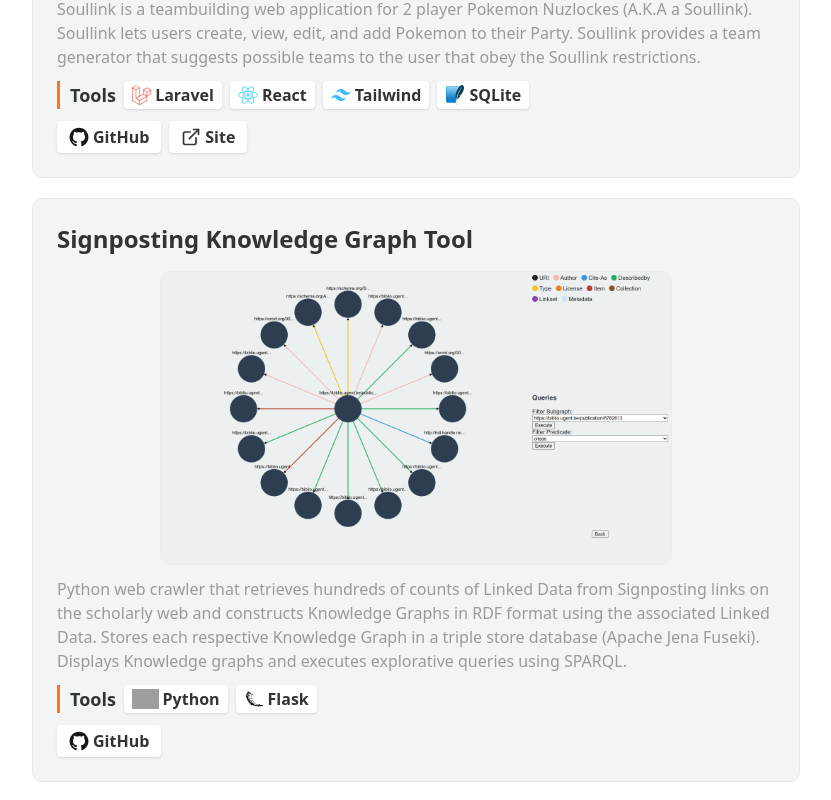
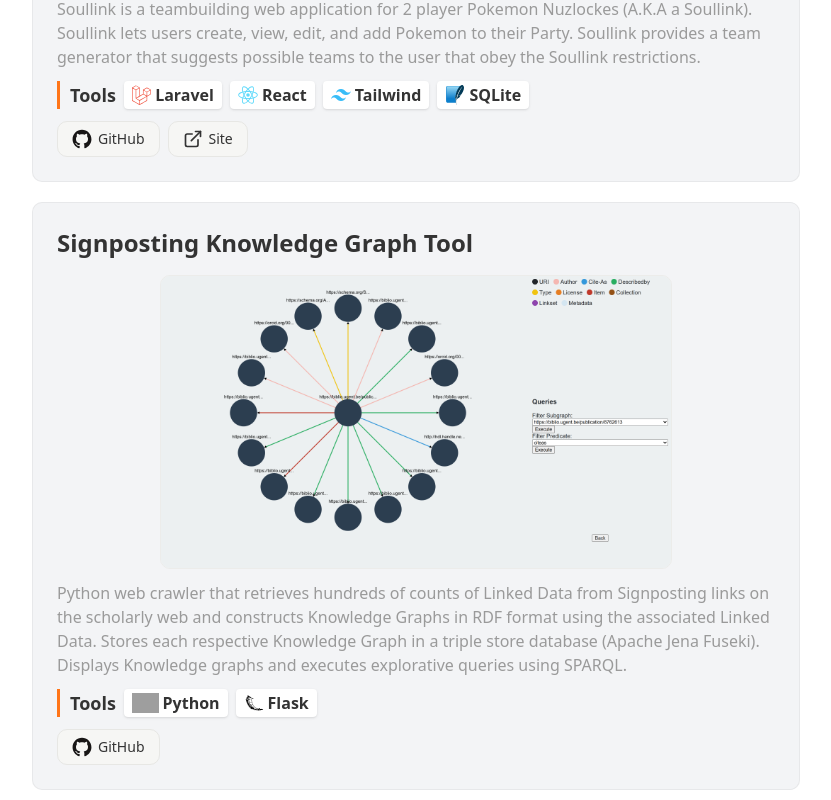
Before and after one commit to ChristosEfstathiades/Portfolio, a React (Vite) app: page / in a window 1280 px wide. Shown: the part 1460-2260 px from the top of the page, without its empty margins (224-1055 px from the left). Built offline with nearby package versions, Linux system fonts and the light colour scheme; grey boxes are pictures that could not be loaded.

Commit message:
Refactor link styles in project-links component

```diff
--- a/src/components/project-links.tsx
+++ b/src/components/project-links.tsx
@@ -40,7 +40,7 @@ export default function ProjectLinks({
                 href={github}
                 target="_blank"
                 rel="noopener noreferrer"
-                className="flex items-center transition duration-0 hover:duration-150 px-3 hover:bg-accent font-semibold py-1 gap-1 bg-white dark:bg-[#111] shadow rounded"
+                className="flex items-center transition duration-0 hover:duration-150 px-3.5 hover:bg-accent font-medium py-[7px] gap-1.5 text-sm bg-[#f6f6f4] dark:bg-[#161616] border border-[#e7e7e4] dark:border-[#2c2c2c] rounded-lg"
             >
                 <img
                     className="h-5"
@@ -56,7 +56,7 @@ export default function ProjectLinks({
                     href={site}
                     target="_blank"
                     rel="noopener noreferrer"
-                    className="flex items-center transition duration-0 hover:duration-150 px-3 hover:bg-accent font-semibold py-1 gap-1 bg-white dark:bg-[#111] shadow rounded"
+                    className="flex items-center transition duration-0 hover:duration-150 px-3.5 hover:bg-accent font-medium py-[7px] gap-1.5 text-sm bg-[#f6f6f4] dark:bg-[#161616] border border-[#e7e7e4] dark:border-[#2c2c2c] rounded-lg"
                 >
                     <ExternalLink size={20} />
                     <p>Site</p>
```
